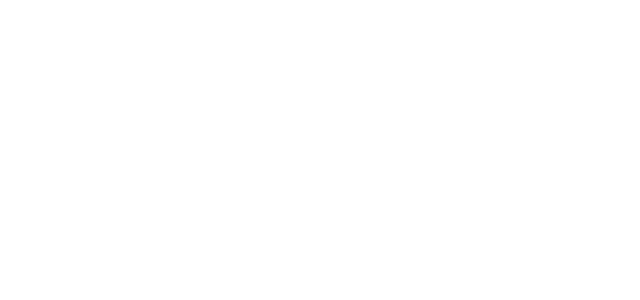
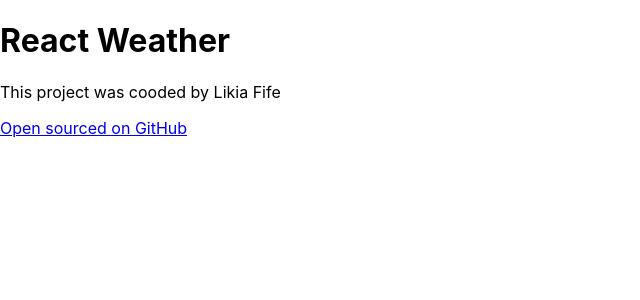
Before and after one commit to KiaFIfe/weather-react-app, a React (Create React App) app: page / in a window 1280 px wide. Shown: the top 300 px of the page, without its empty margins (0-640 px from the left). Built offline with nearby package versions, Linux system fonts and the light colour scheme.

Commit message:
Added the Github repository link

```diff
--- a/src/App.js
+++ b/src/App.js
@@ -1,5 +1,17 @@
-import './App.css';
+import "./App.css";
 
-export default function App(){
-  return
+export default function App() {
+  return (
+    <div>
+      <h1>React Weather</h1>
+
+
+      <footer>
+        <p>This project was cooded by Likia Fife</p>
+        <a href="https://github.com/KiaFIfe/React-weather-app" target="_blank">
+          Open sourced on GitHub
+        </a>
+      </footer>
+    </div>
+  );
 }
```
